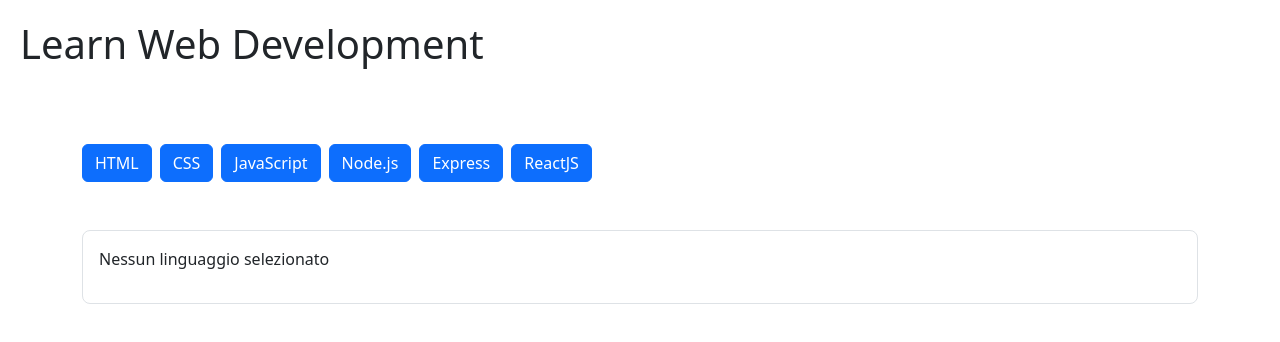
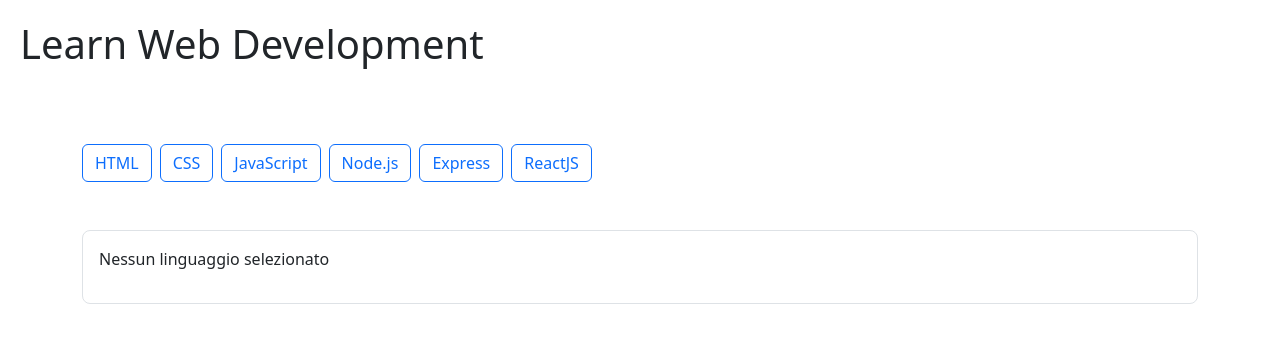
Before and after one commit to saverio-mandarano/react-use-state, a React (Vite) app: page / in a window 1280 px wide. Shown: the top 342 px of the page. Built offline with nearby package versions, Linux system fonts and the light colour scheme.

Commit message:
add bonus dare un colore diverso al bottone per cui il linguaggio è attualmente selezionato.

```diff
--- a/src/components/Language.jsx
+++ b/src/components/Language.jsx
@@ -8,7 +8,13 @@
         <div>
             {
                 languages.map(lang => (
-                    <button className="btn btn-primary me-2 mt-5 mb-5" key={lang.id} onClick={() => setLanguage(lang)}>
+                    <button key={lang.id} onClick={() => setLanguage(lang)}
+                        className={
+                            language && language.id === lang.id
+                            ? "btn btn-primary me-2 mt-5 mb-5"
+                            : "btn btn-outline-primary me-2 mt-5 mb-5"
+                        }
+                    >
                         {lang.title}
                     </button>
                 ))
```
